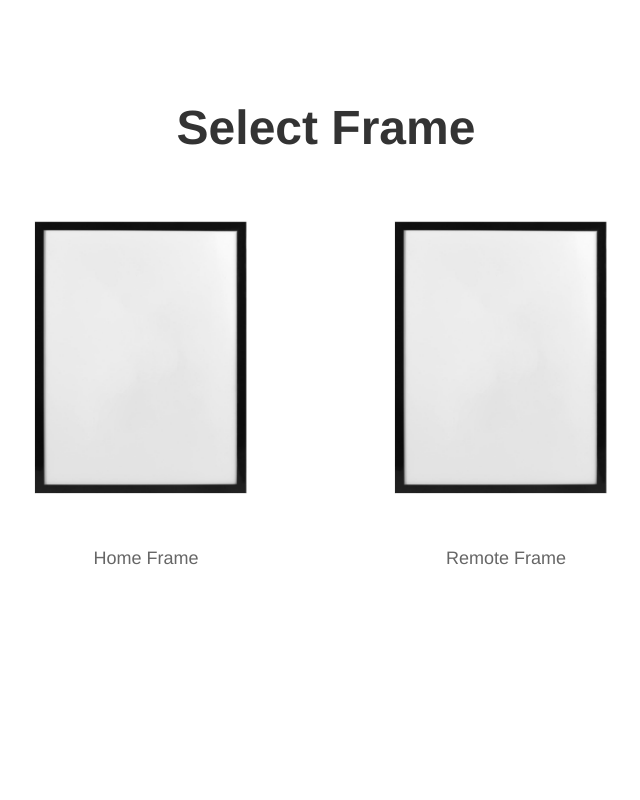
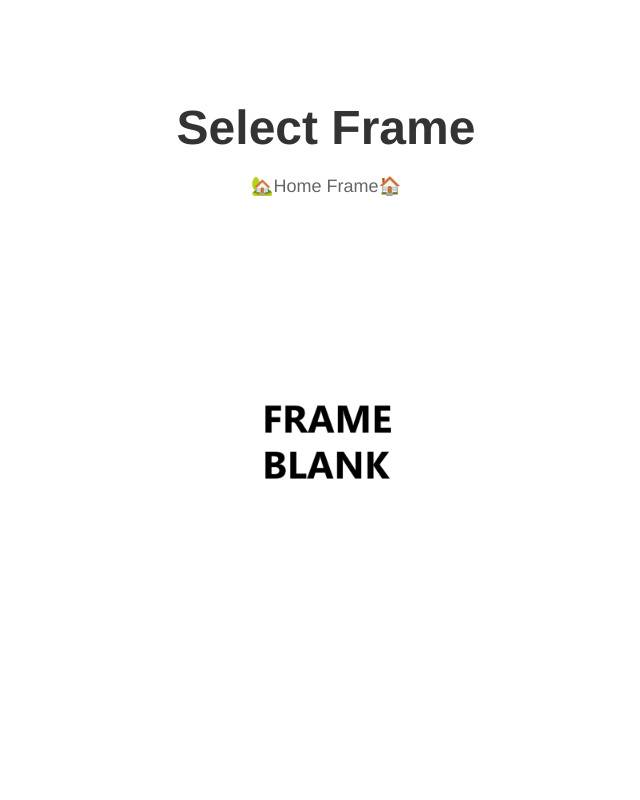
Before and after one commit to smandava0512/Long-Distance-Picture-Frames, a React (Create React App) app: page / in a window 1280 px wide. Shown: the top 800 px of the page, without its empty margins (314-954 px from the left). Built offline with nearby package versions, Linux system fonts and the light colour scheme.

Commit message:
blankl-frame img added

```diff
--- a/src/App.css
+++ b/src/App.css
@@ -28,3 +28,10 @@ p{
   font-family: Helvetica, sans-serif;
   margin-top: 10px;
 }
+
+img{
+  border: #333;
+  border-width: 0cap;
+  border-style: ridge;
+  box-shadow: #666;
+}
--- a/src/App.tsx
+++ b/src/App.tsx
@@ -1,5 +1,5 @@
 import './App.css';
-import blankFrame from './assets/blankFrame.jpg';
+import blankFrame from './assets/frame-blank.png';
 import React, {useRef, useState} from 'react';
 
 function App() {
@@ -27,6 +27,9 @@ function App() {
         </div>
 
         <div className="buttons-container">
+            <p>
+              🏡Home Frame🏠
+            </p>
 
           <button
             onClick={handleButtonClick}
@@ -46,11 +49,11 @@ function App() {
             />
           </div>
 
+          </button>
+
             <p>
-              Home Frame
+              📲Remote Frame📨
             </p>
-
-          </button>
 
           <input
             type="file"
@@ -79,9 +82,6 @@ function App() {
 
           </div>
 
-            <p>
-              Remote Frame
-            </p>
           </button>
 
           <input
```
Also changed, not shown: src/assets/frame-blank.png (added).
